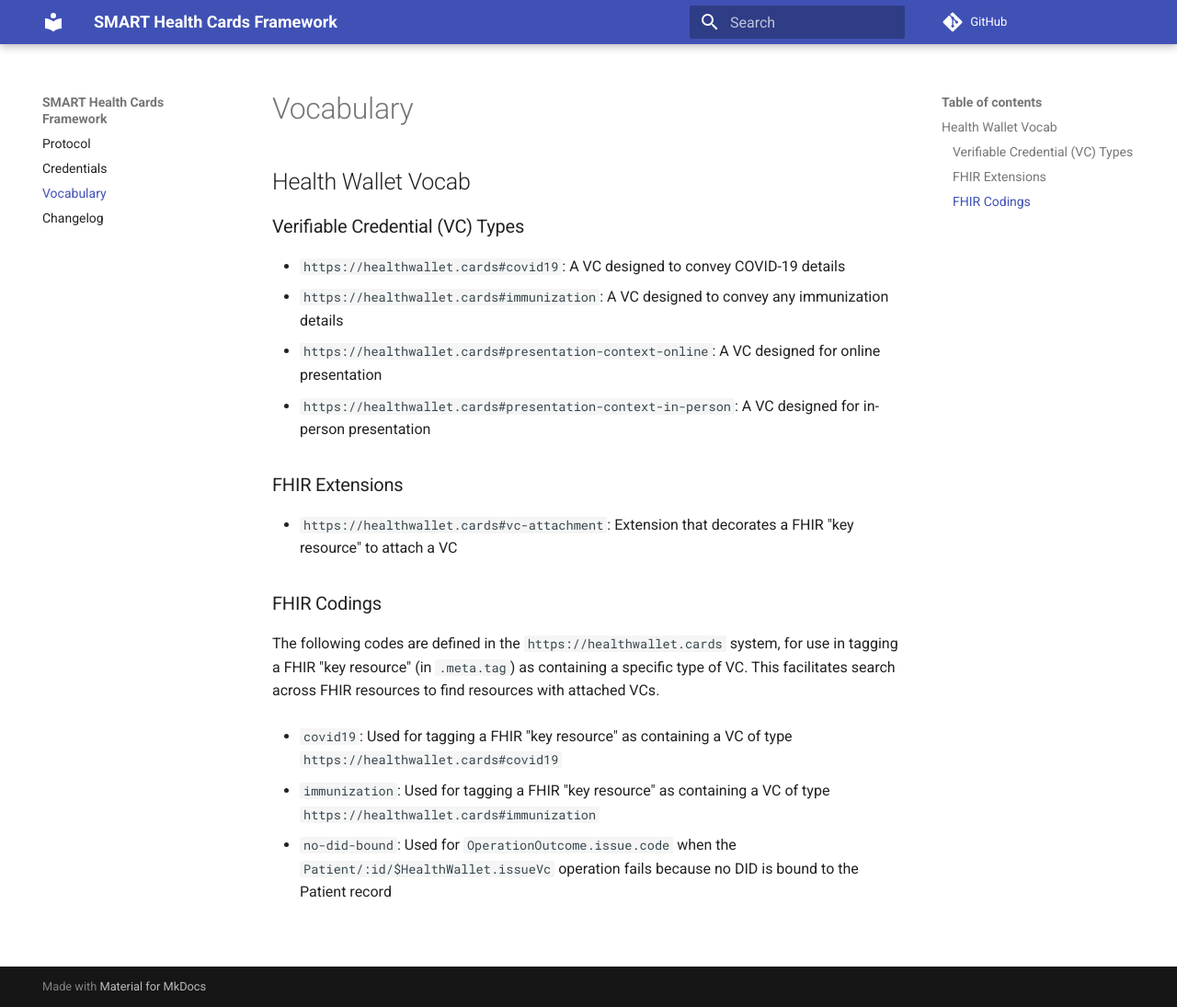
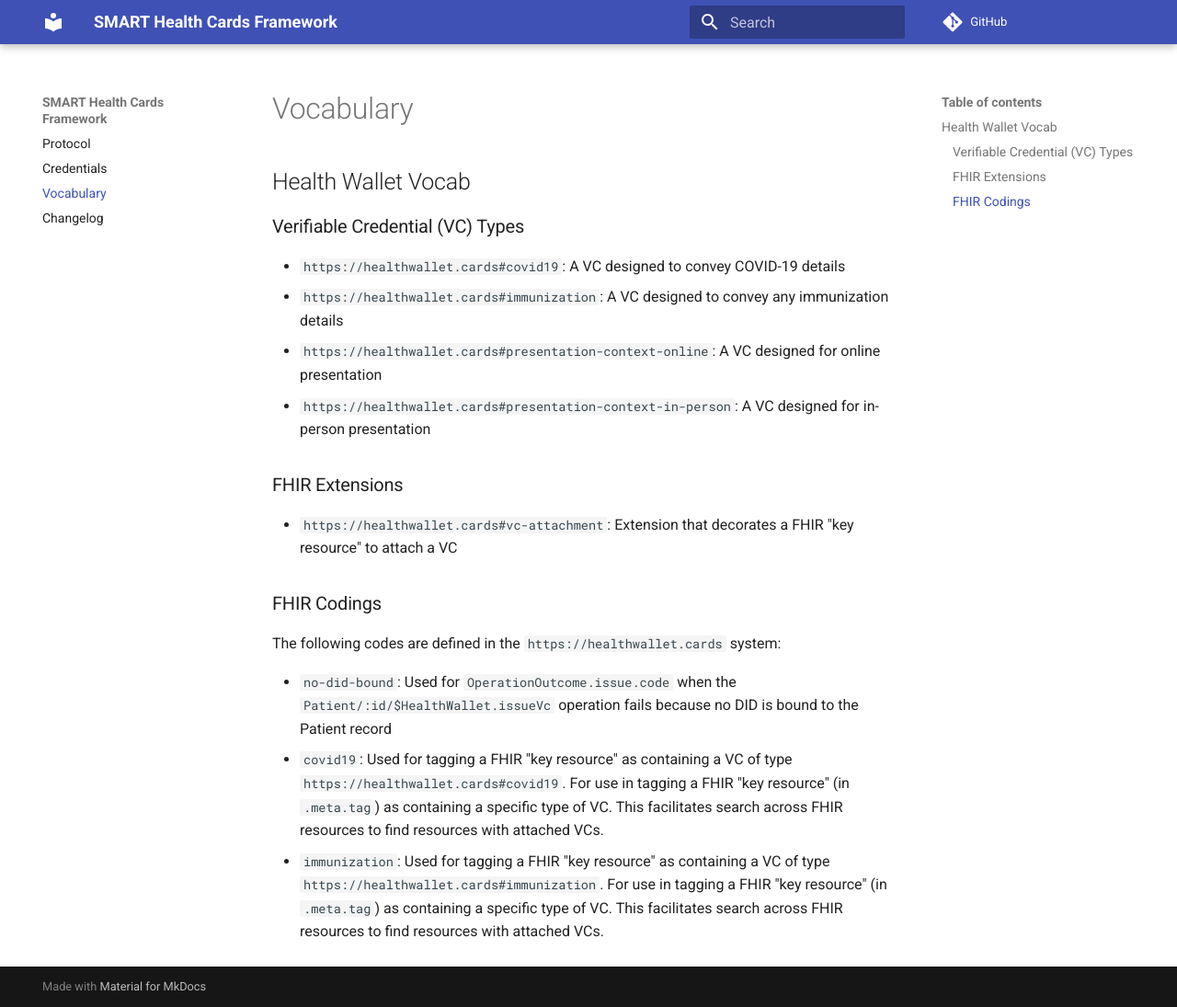
Before and after one commit to smart-on-fhir/health-cards, an MkDocs documentation site: the page built from docs/vocabulary.md, in a window 1280 px wide and 1095 px high. Shown: the whole window at 92% size. Built offline with MkDocs 1.6.1 and Material for MkDocs 9.7.7, drawn with Linux system fonts in a browser that asks for light colours; comment, search, counter and statistics services are not loaded.

Commit message:
Clarify where Codings are used

```diff
--- a/docs/vocabulary.md
+++ b/docs/vocabulary.md
@@ -13,11 +13,8 @@
 
 ## FHIR Codings
 
-The following codes are defined in the `https://healthwallet.cards` system, for use in tagging a FHIR "key resource" (in `.meta.tag`) as containing a specific type of VC. This facilitates search across FHIR resources to find resources with attached VCs.
-
-
-* `covid19`: Used for tagging a FHIR "key resource" as containing a VC of type `https://healthwallet.cards#covid19`
-
-* `immunization`: Used for tagging a FHIR "key resource" as containing a VC of type `https://healthwallet.cards#immunization`
+The following codes are defined in the `https://healthwallet.cards` system:
 
 * `no-did-bound`: Used for `OperationOutcome.issue.code` when the `Patient/:id/$HealthWallet.issueVc` operation fails because no DID is bound to the Patient record
+* `covid19`: Used for tagging a FHIR "key resource" as containing a VC of type `https://healthwallet.cards#covid19`. For use in tagging a FHIR "key resource" (in `.meta.tag`) as containing a specific type of VC. This facilitates search across FHIR resources to find resources with attached VCs.
+* `immunization`: Used for tagging a FHIR "key resource" as containing a VC of type `https://healthwallet.cards#immunization`. For use in tagging a FHIR "key resource" (in `.meta.tag`) as containing a specific type of VC. This facilitates search across FHIR resources to find resources with attached VCs.
```
